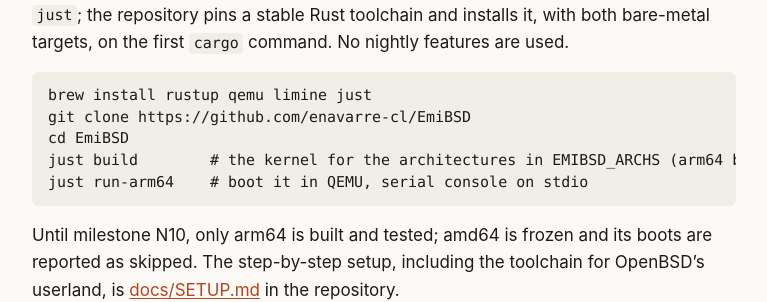
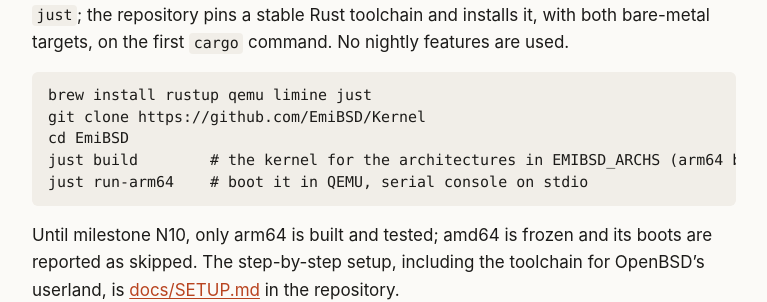
Before and after one commit to EmiBSD/Portal, a Jekyll site: the page built from docs-site.md, in a window 1280 px wide. Shown: the part 212-514 px from the top of the page, without its empty margins (256-1023 px from the left). Built offline with Jekyll 4.4.1, drawn with Linux system fonts in a browser that asks for light colours; part of the change alters nothing that is shown.

Commit message:
site: the repositories live in the EmiBSD organisation (Kernel, LandingZone)
Co-Authored-By: Claude Fable 5.1 <noreply@anthropic.com>

```diff
--- a/_config.yml
+++ b/_config.yml
@@ -11,8 +11,8 @@ baseurl: ""
 lang: en
 timezone: UTC
 
-repo: https://github.com/enavarre-cl/EmiBSD
-repo_lz: https://github.com/enavarre-cl/EmiBSD.LZ
+repo: https://github.com/EmiBSD/Kernel
+repo_lz: https://github.com/EmiBSD/LandingZone
 
 markdown: kramdown
 kramdown:
```
